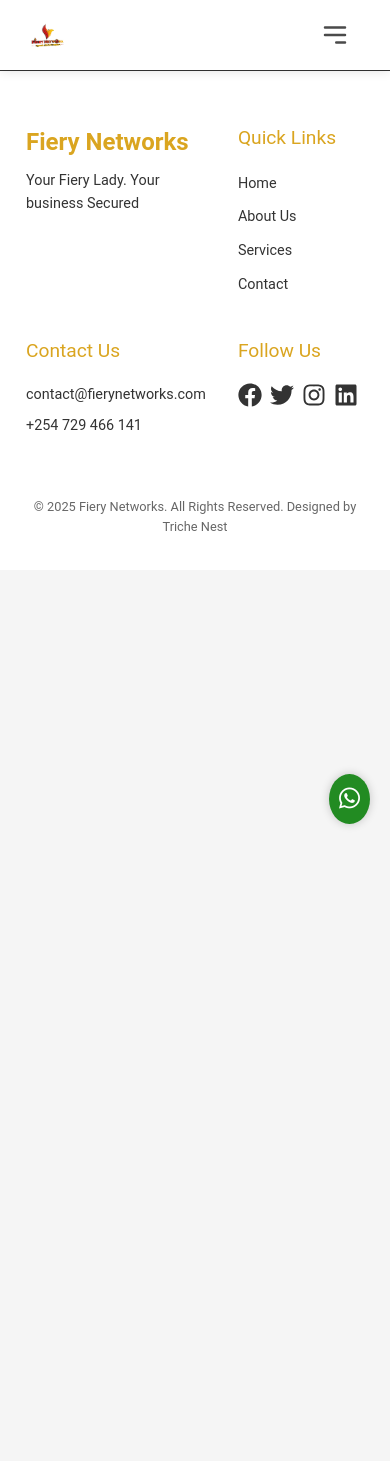
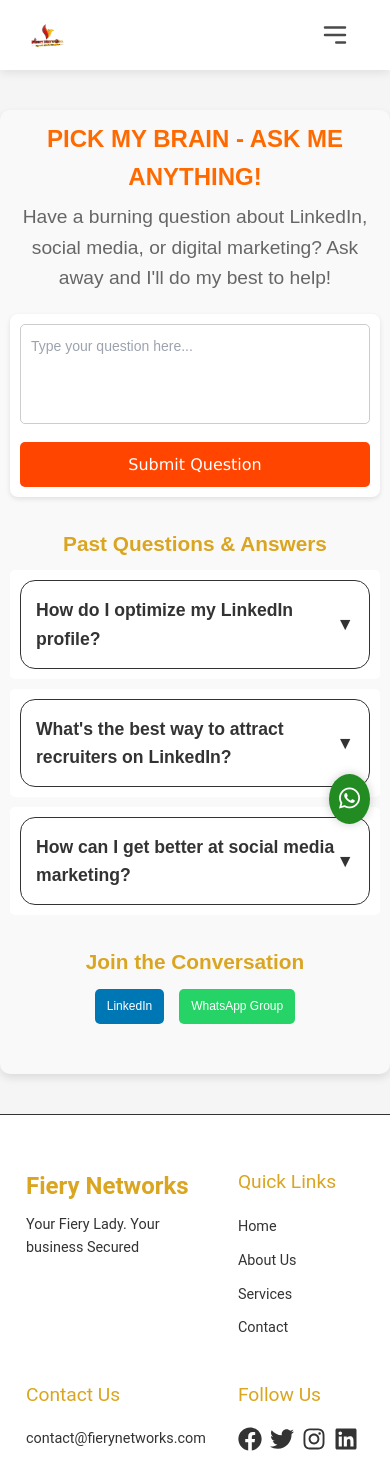
Before and after one commit to JeromeKERICH/fiery-networks, a React (Vite) app: page /ama in a window 390 px wide. Shown: the top 1461 px of the page. Before the commit the page ends 844 px from the top, so only its background shows below. Built offline with nearby package versions, Linux system fonts and the light colour scheme.

Commit message:
AMA Commits

```diff
--- a/src/pages/About.jsx
+++ b/src/pages/About.jsx
@@ -20,8 +20,8 @@
                 I threw the rules out the window and built my own path to freedom. If you’re ready to transform your LinkedIn, kickstart your freelance career, or supercharge your social media strategy, you’re in the right place.
             </p>
             <div className="hero-buttons">
-                <Link to="#" className="cta-button1">Pick My Brain</Link>
-                <Link to="//servicespage" className="cta-button2">Explore My Services</Link>
+                <Link to="/ama" className="cta-button1">Pick My Brain</Link>
+                <Link to="/servicespage" className="cta-button2">Explore My Services</Link>
 
             </div>
             </div>
--- /dev/null
+++ b/src/pages/Ask.jsx
@@ -0,0 +1,87 @@
+import { useState } from "react";
+import "./styles/Ask.css"; // Importing external CSS file
+
+const Ask = () => {
+  const [question, setQuestion] = useState("");
+  const [submitted, setSubmitted] = useState(false);
+  const [expanded, setExpanded] = useState(null);
+
+  const handleSubmit = (e) => {
+    e.preventDefault();
+    if (question.trim()) {
+      setSubmitted(true);
+      setQuestion("");
+      setTimeout(() => setSubmitted(false), 3000);
+    }
+  };
+
+  const toggleAnswer = (index) => {
+    setExpanded((prevIndex) => (prevIndex === index ? null : index));
+  };
+
+  const faqData = [
+    {
+      question: "How do I optimize my LinkedIn profile?",
+      answer: "Focus on a strong headline, keyword-rich summary, and engaging content.",
+    },
+    {
+      question: "What's the best way to attract recruiters on LinkedIn?",
+      answer: "Engage with their posts, share insightful content, and build a strong network.",
+    },
+    {
+      question: "How can I get better at social media marketing?",
+      answer: "Understand your audience, create a content calendar, and engage consistently.",
+    },
+  ];
+
+  return (
+    <div className="ask-container">
+      <h1 className="ask-title">Pick My Brain - Ask Me Anything!</h1>
+      <p className="ask-subtitle">
+        Have a burning question about LinkedIn, social media, or digital marketing? Ask away and I'll do my best to help!
+      </p>
+
+      {/* Question Form */}
+      <form onSubmit={handleSubmit} className="ask-form">
+        <textarea
+          className="ask-textarea"
+          placeholder="Type your question here..."
+          value={question}
+          onChange={(e) => setQuestion(e.target.value)}
+          required
+        ></textarea>
+        <button className="ask-submit" type="submit">
+          Submit Question
+        </button>
+        {submitted && <p className="ask-confirmation">✅ Question submitted successfully!</p>}
+      </form>
+
+      {/* Past Questions & Answers */}
+      <h2 className="faq-title">Past Questions & Answers</h2>
+      <div className="faq-container">
+        {faqData.map((item, index) => (
+          <div key={index} className={`faq-item ${expanded === index ? "open" : ""}`}>
+            <div className="faq-question" onClick={() => toggleAnswer(index)}>
+              {item.question}
+              <span className="faq-arrow">{expanded === index ? "▲" : "▼"}</span>
+            </div>
+            <div className="faq-answer" style={{ display: expanded === index ? "block" : "none" }}>
+              {item.answer}
+            </div>
+          </div>
+        ))}
+      </div>
+
+      {/* Social Media Links */}
+      <div className="social-container">
+        <p className="social-title">Join the Conversation</p>
+        <div className="social-links">
+          <a href="https://linkedin.com/comm/mynetwork/discovery-see-all?usecase=PEOPLE_FOLLOWS&followMember=miriammaru-ghostwriter-copywriter-contentwriter" className="social-link linkedin">LinkedIn</a>
+          <a href="https://wa.me/254729466141" className="social-link whatsapp">WhatsApp Group</a>
+        </div>
+      </div>
+    </div>
+  );
+};
+
+export default Ask;
--- a/src/pages/Landing.jsx
+++ b/src/pages/Landing.jsx
@@ -17,7 +17,7 @@
     // WhatsApp Redirection
     const message = `Hello, I have successfully made a payment of 2399 KES. Here are my details:\n\nName: ${user.name}\nEmail: ${user.email}\nPhone: ${user.phone}\nTransaction ID: ${response.reference}`;
     const encodedMessage = encodeURIComponent(message);
-    const whatsappLink = `https://wa.me/254729466141?text=${encodedMessage}`; // Replace with your WhatsApp number
+    const whatsappLink = `https://wa.me/254729466141?text=${encodedMessage}`;
 
     window.location.href = whatsappLink; // Redirect to WhatsApp
 
--- /dev/null
+++ b/src/pages/styles/Ask.css
@@ -0,0 +1,192 @@
+/* Ask Page Styling */
+.ask-container {
+  max-width: 900px;
+  margin: 40px auto;
+  padding: 20px;
+  background: #f9f9f9;
+  border-radius: 10px;
+  box-shadow: 0px 4px 8px rgba(0, 0, 0, 0.1);
+  text-align: center;
+  font-family: "Arial", sans-serif;
+}
+
+/* Title & Subtitles */
+.ask-title {
+  font-size: 2.5rem;
+  font-weight: 600;
+  text-transform: uppercase;
+  color: #ff6a00;
+}
+
+.ask-subtitle {
+  font-size: 1.3rem;
+  color: #666;
+  margin-top: 5px;
+}
+
+/* Form Styling */
+.ask-form {
+  margin-top: 20px;
+  padding: 20px;
+  background: white;
+  border-radius: 8px;
+  box-shadow: 0 2px 5px rgba(0, 0, 0, 0.1);
+}
+
+.ask-textarea {
+  width: 100%;
+  height: 100px;
+  padding: 10px;
+  border: 1px solid #ccc;
+  border-radius: 5px;
+  resize: none;
+  font-size: 16px;
+}
+
+.ask-submit {
+  width: 100%;
+  margin-top: 10px;
+  padding: 10px;
+  background: #ff4500;
+  color: white;
+  border: none;
+  border-radius: 5px;
+  font-size: 18px;
+  cursor: pointer;
+  transition: background 0.3s ease-in-out;
+}
+
+
+
+/* Confirmation Message */
+.ask-confirmation {
+  margin-top: 10px;
+  color: green;
+  font-weight: bold;
+  opacity: 1;
+  animation: fadeOut 3s forwards;
+}
+
+@keyframes fadeOut {
+  0% { opacity: 1; }
+  100% { opacity: 0; }
+}
+
+/* FAQ Section */
+.faq-title {
+  font-size: 2rem;
+  font-weight: bold;
+  color: goldenrod;
+
+  margin-top: 30px;
+}
+
+.faq-container {
+  margin-top: 10px;
+  text-align: left;
+}
+
+.faq-item {
+  background: white;
+  padding: 15px;
+  margin-bottom: 10px;
+  border-radius: 5px;
+  cursor: pointer;
+  transition: background 0.3s;
+}
+
+
+.faq-question {
+  font-weight: bold;
+}
+
+.faq-answer {
+  margin-top: 5px;
+  color: #555;
+}
+
+/* Social Links */
+.social-container {
+  margin-top: 30px;
+}
+
+.social-title {
+  color: goldenrod;
+  font-size: 2rem;
+  font-weight: bold;
+}
+
+.social-links {
+  display: flex;
+  justify-content: center;
+  gap: 15px;
+  margin-top: 10px;
+}
+
+.social-link {
+  padding: 8px 12px;
+  text-decoration: none;
+  border-radius: 5px;
+  color: white;
+  font-size: 14px;
+  transition: opacity 0.3s;
+}
+
+.social-link.linkedin { background: #0077b5; }
+.social-link.whatsapp { background: #25d366; }
+
+
+.social-link:hover {
+  opacity: 0.8;
+}
+
+
+@media(max-width: 768px) {
+  .ask-container {
+    padding: 10px;
+  }
+
+  .ask-title {
+    font-size: 1.5rem;
+  }
+
+  .ask-subtitle {
+    font-size: 1.2rem;
+  }
+
+  .ask-form {
+    padding: 10px;
+  }
+
+  .ask-textarea {
+    font-size: 14px;
+  }
+
+  .ask-submit {
+    font-size: 16px;
+  }
+
+  .faq-title {
+    font-size: 1.3rem;
+  }
+
+  .faq-item {
+    padding: 10px;
+  }
+
+  .faq-question {
+    font-size: 1.1rem;
+  }
+
+  .faq-answer {
+    font-size: 0.9rem;
+  }
+
+  .social-title {
+    font-size: 1.3rem;
+  }
+
+  .social-link {
+    font-size: 12px;
+  }
+}
--- a/src/routes/AppRouter.jsx
+++ b/src/routes/AppRouter.jsx
@@ -19,6 +19,7 @@
 import FreelancingConsulting from '../pages/Market';
 import PopUpEvents from '../pages/Popup';
 import Landing from '../pages/Landing';
+import AMA from '../pages/Ask';
 
 
 
@@ -45,6 +46,7 @@
                 <Route path="freelancingconsulting" element={<FreelancingConsulting/>}/>
                 <Route path="popupevents" element={<PopUpEvents/>}/>
                 <Route path="landing" element={<Landing/>}/>
+                <Route path="ama" element={<AMA/>}/>
 
 
             </Routes>
```
